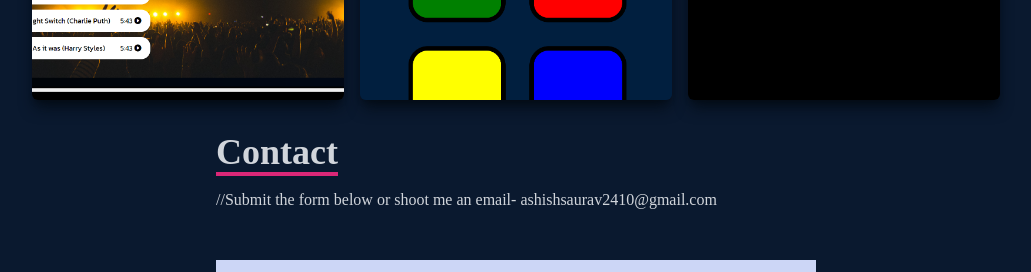
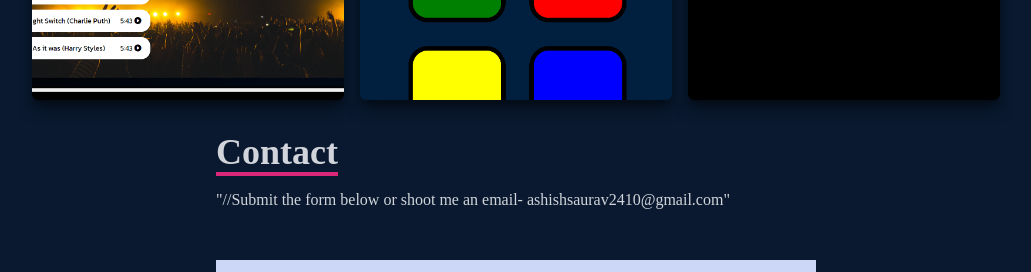
Before and after one commit to ashishsaurav24/portfolio, a React (Create React App) app: page / in a window 1280 px wide. Shown: the part 2656-2928 px from the top of the page, without its empty margins (124-1155 px from the left). Built offline with nearby package versions, Linux system fonts and the light colour scheme.

Commit message:
added update

```diff
--- a/src/Components/Contact.jsx
+++ b/src/Components/Contact.jsx
@@ -6,7 +6,7 @@
         <form method="POST" action="https://getform.io/f/00cf513f-e9ac-4f70-bcbc-ad4ff711f407" className='flex flex-col max-w-[600px] w-full'>
             <div className='pb-8'>
                 <p className='text-4xl font-bold inline border-b-4 border-pink-600 text-gray-300'>Contact</p>
-                <p className='text-gray-300 py-4'>//Submit the form below or shoot me an email- ashishsaurav2410@gmail.com</p>
+                <p className='text-gray-300 py-4'>"//Submit the form below or shoot me an email- ashishsaurav2410@gmail.com"</p>
             </div>
             <input className='bg-[#ccd6f6] p-2'  type="text" name="name"  placeholder='Name' />
             <input className='my-4 p-2 bg-[#ccd6f6]' type="email" name="email"  placeholder='E-Mail' />
```
